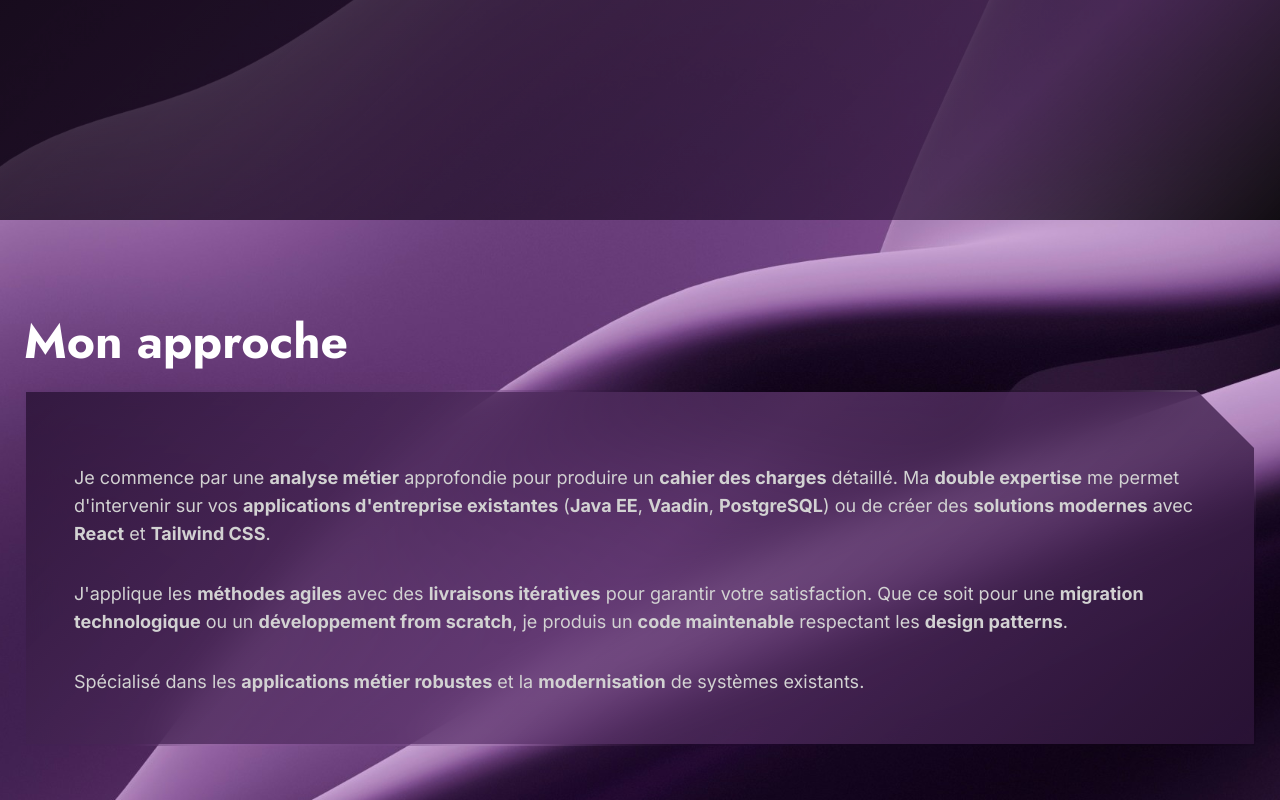
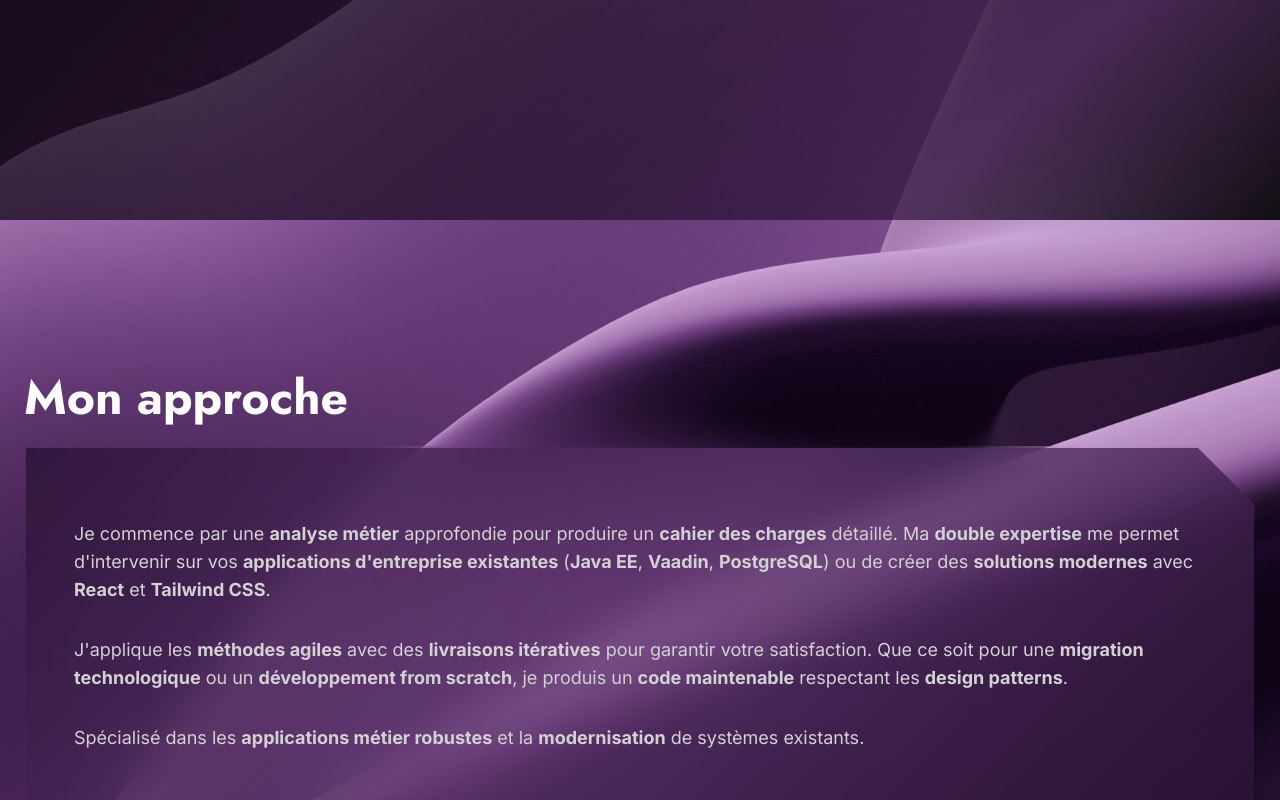
Before and after one commit to Adrien222/portfolio-adrien-chretien, a React (Vite) app: page / in a window 1280 px wide. Shown: the part 580-1380 px from the top of the page. Built offline with nearby package versions, Linux system fonts and the light colour scheme.

Commit message:
Correction css mon approche

```diff
--- a/src/components/ApproachSection.jsx
+++ b/src/components/ApproachSection.jsx
@@ -57,6 +57,7 @@ const ApproachSection = React.memo(({ approachData, isActive }) => {
         id="approche"
         className={`
           min-h-screen flex items-center
+          pt-20 md:pt-24 lg:pt-28
           transform transition-all duration-700 ease-out
           ${isVisible ? 'opacity-100 translate-y-0' : 'opacity-0 translate-y-8'}
         `}
```
Lines whose indentation alone changed are shown as unchanged.
